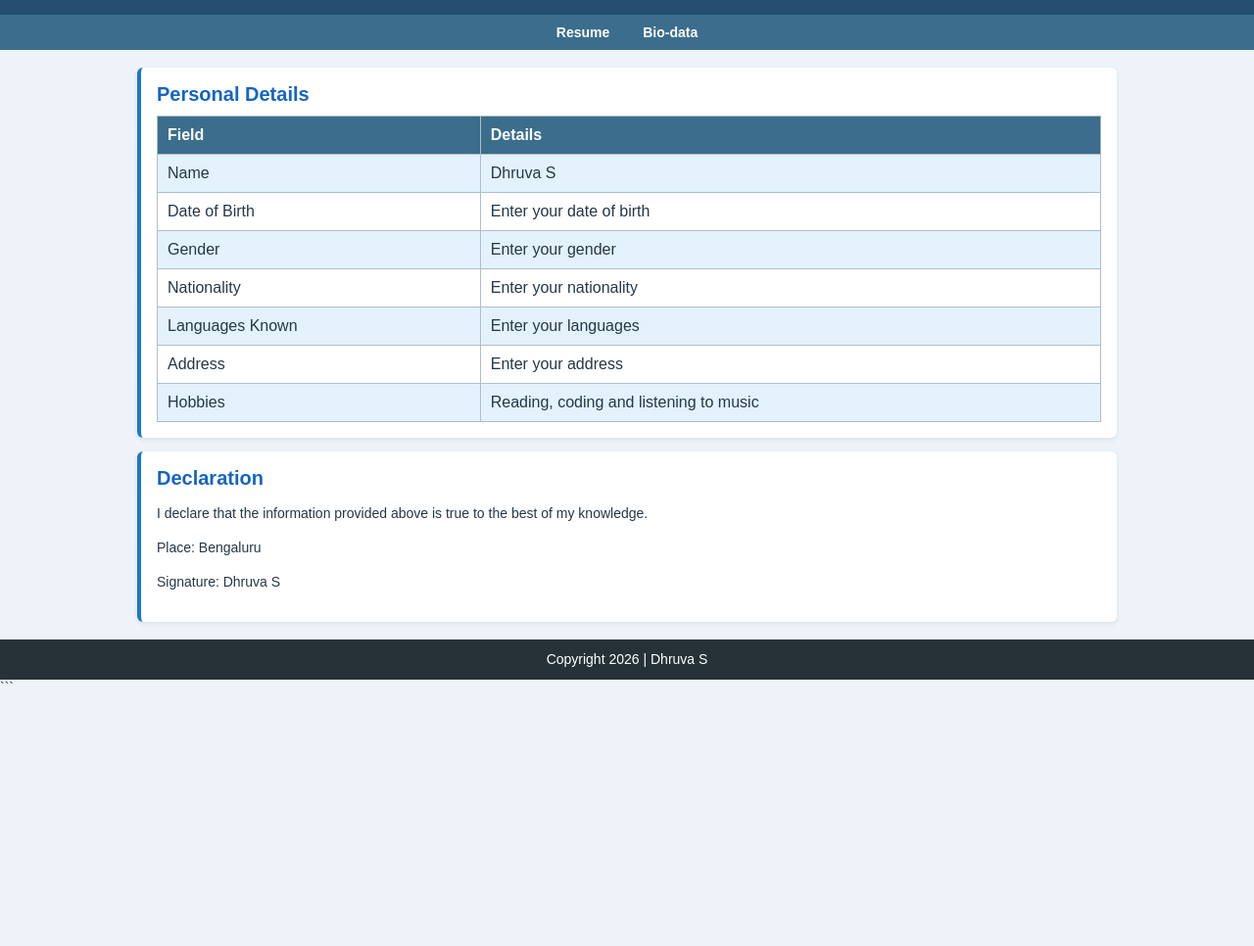
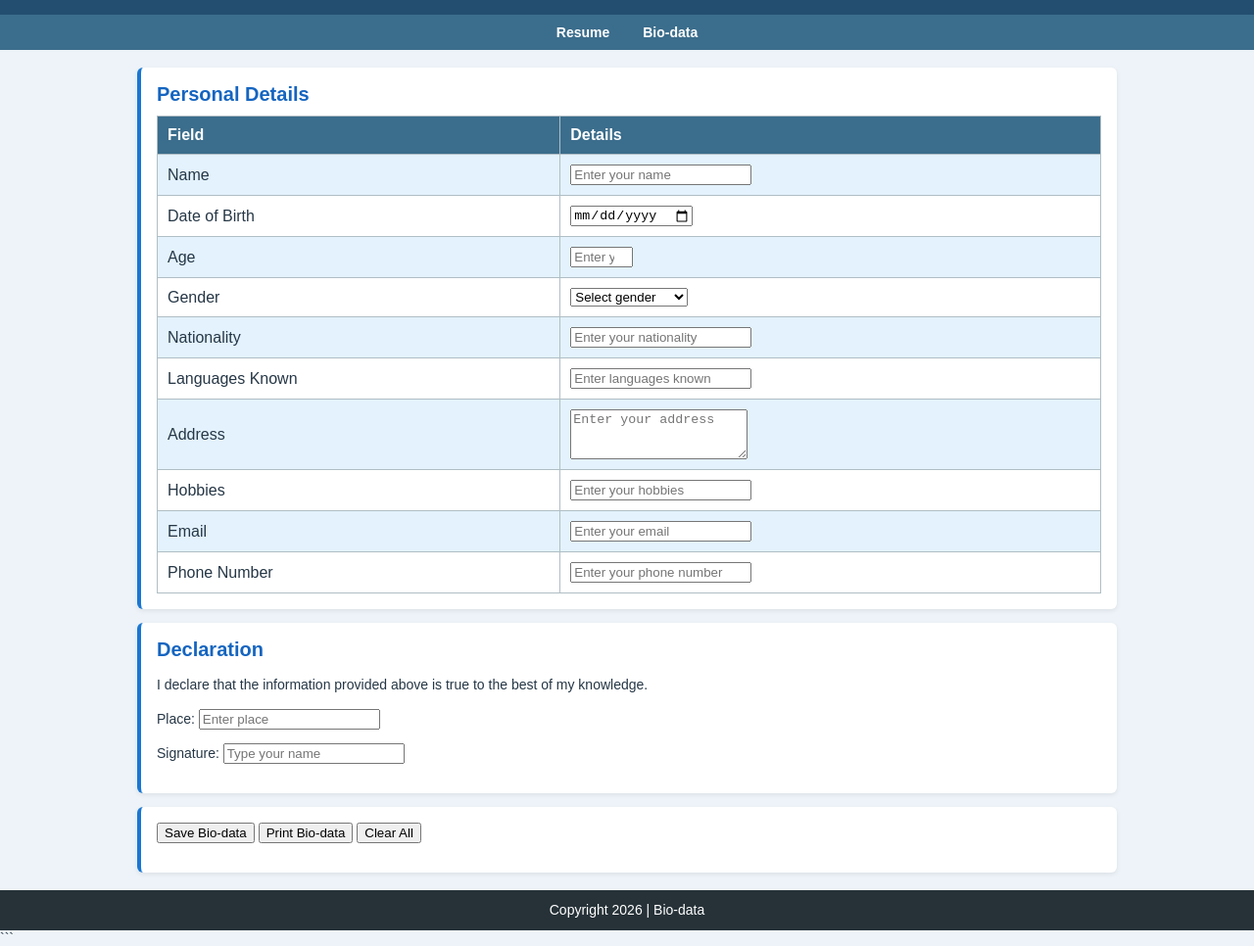
Before and after one commit to Dhruva11777/resume-biodata-website, a plain HTML site: page biodata.html in a window 1280 px wide. Shown: the part 95-1061 px from the top of the page at 98% size. Before the commit the page ends 805 px from the top, so only its background shows below. Drawn offline with Linux system fonts and the light colour scheme.

Commit message:
Transform biodata.html into a dynamic form
Converted static bio-data to a dynamic form with input fields for user data and added functionality to save, print, and clear the bio-data.

```diff
--- a/biodata.html
+++ b/biodata.html
@@ -20,6 +20,8 @@
     </nav>
 
     <main>
+        <form id="biodataForm">
+
             <section>
                 <h2>Personal Details</h2>
 
@@ -28,49 +30,187 @@
                         <th>Field</th>
                         <th>Details</th>
                     </tr>
+
                     <tr>
                         <td>Name</td>
-                    <td>Dhruva S</td>
+                        <td>
+                            <input type="text" name="name"
+                            placeholder="Enter your name">
+                        </td>
                     </tr>
+
                     <tr>
                         <td>Date of Birth</td>
-                    <td>Enter your date of birth</td>
+                        <td>
+                            <input type="date" name="dob">
+                        </td>
                     </tr>
+
+                    <tr>
+                        <td>Age</td>
+                        <td>
+                            <input type="number" name="age"
+                            min="1" max="120" placeholder="Enter your age">
+                        </td>
+                    </tr>
+
                     <tr>
                         <td>Gender</td>
-                    <td>Enter your gender</td>
+                        <td>
+                            <select name="gender">
+                                <option value="">Select gender</option>
+                                <option value="Male">Male</option>
+                                <option value="Female">Female</option>
+                                <option value="Other">Other</option>
+                                <option value="Prefer not to say">
+                                    Prefer not to say
+                                </option>
+                            </select>
+                        </td>
                     </tr>
+
                     <tr>
                         <td>Nationality</td>
-                    <td>Enter your nationality</td>
+                        <td>
+                            <input type="text" name="nationality"
+                            placeholder="Enter your nationality">
+                        </td>
                     </tr>
+
                     <tr>
                         <td>Languages Known</td>
-                    <td>Enter your languages</td>
+                        <td>
+                            <input type="text" name="languages"
+                            placeholder="Enter languages known">
+                        </td>
                     </tr>
+
                     <tr>
                         <td>Address</td>
-                    <td>Enter your address</td>
+                        <td>
+                            <textarea name="address" rows="3"
+                            placeholder="Enter your address"></textarea>
+                        </td>
                     </tr>
+
                     <tr>
                         <td>Hobbies</td>
-                    <td>Reading, coding and listening to music</td>
+                        <td>
+                            <input type="text" name="hobbies"
+                            placeholder="Enter your hobbies">
+                        </td>
+                    </tr>
+
+                    <tr>
+                        <td>Email</td>
+                        <td>
+                            <input type="email" name="email"
+                            placeholder="Enter your email">
+                        </td>
+                    </tr>
+
+                    <tr>
+                        <td>Phone Number</td>
+                        <td>
+                            <input type="tel" name="phone"
+                            placeholder="Enter your phone number">
+                        </td>
                     </tr>
                 </table>
             </section>
 
             <section>
                 <h2>Declaration</h2>
-            <p>I declare that the information provided above is true
-            to the best of my knowledge.</p>
-            <p>Place: Bengaluru</p>
-            <p>Signature: Dhruva S</p>
+
+                <p>
+                    I declare that the information provided above
+                    is true to the best of my knowledge.
+                </p>
+
+                <p>
+                    Place:
+                    <input type="text" name="place"
+                    placeholder="Enter place">
+                </p>
+
+                <p>
+                    Signature:
+                    <input type="text" name="signature"
+                    placeholder="Type your name">
+                </p>
             </section>
+
+            <section>
+                <button type="submit">Save Bio-data</button>
+                <button type="button" id="printButton">
+                    Print Bio-data
+                </button>
+                <button type="button" id="clearButton">
+                    Clear All
+                </button>
+
+                <p id="status" aria-live="polite"></p>
+            </section>
+
+        </form>
     </main>
 
     <footer>
-        <p>Copyright 2026 | Dhruva S</p>
+        <p>Copyright 2026 | Bio-data</p>
     </footer>
+
+    <script>
+        const form = document.getElementById("biodataForm");
+        const statusMessage = document.getElementById("status");
+        const storageKey = "myBiodataDetails";
+
+        // Load previously saved details
+        function loadBiodata() {
+            const savedData = localStorage.getItem(storageKey);
+
+            if (!savedData) return;
+
+            const details = JSON.parse(savedData);
+
+            for (const field of form.elements) {
+                if (field.name && details[field.name] !== undefined) {
+                    field.value = details[field.name];
+                }
+            }
+        }
+
+        // Save details in this browser
+        form.addEventListener("submit", function(event) {
+            event.preventDefault();
+
+            const details = {};
+
+            for (const field of form.elements) {
+                if (field.name) {
+                    details[field.name] = field.value;
+                }
+            }
+
+            localStorage.setItem(storageKey, JSON.stringify(details));
+            statusMessage.textContent = "Bio-data saved successfully!";
+        });
+
+        // Print the completed bio-data
+        document.getElementById("printButton").addEventListener("click", function() {
+            window.print();
+        });
+
+        // Clear saved details and empty the form
+        document.getElementById("clearButton").addEventListener("click", function() {
+            if (confirm("Are you sure you want to clear all your bio-data?")) {
+                localStorage.removeItem(storageKey);
+                form.reset();
+                statusMessage.textContent = "All details cleared.";
+            }
+        });
+
+        loadBiodata();
+    </script>
 
 </body>
 </html>
```
Lines whose indentation alone changed are shown as unchanged.
